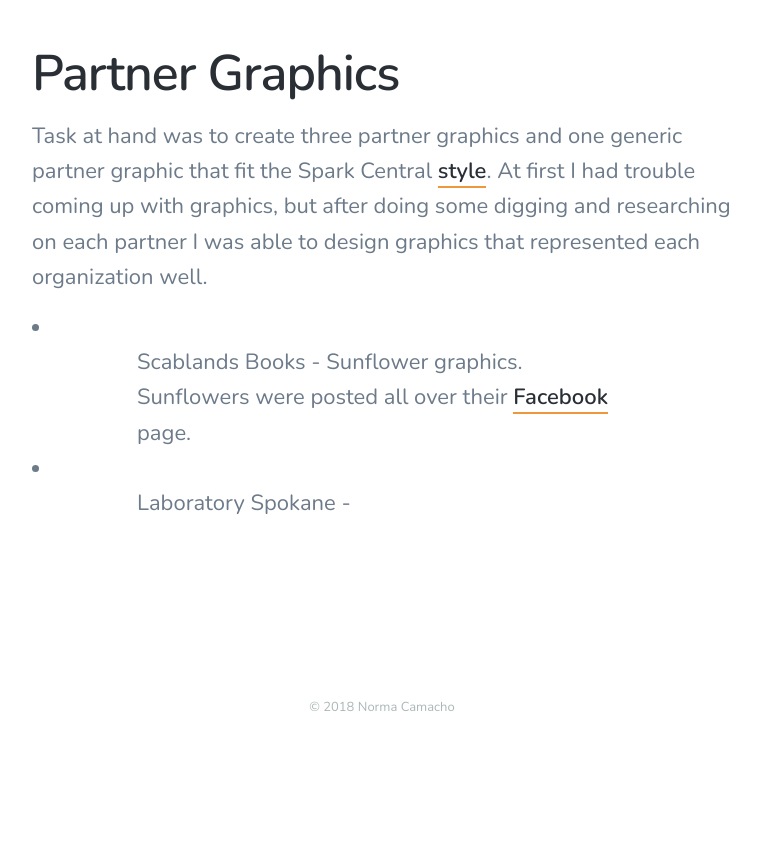
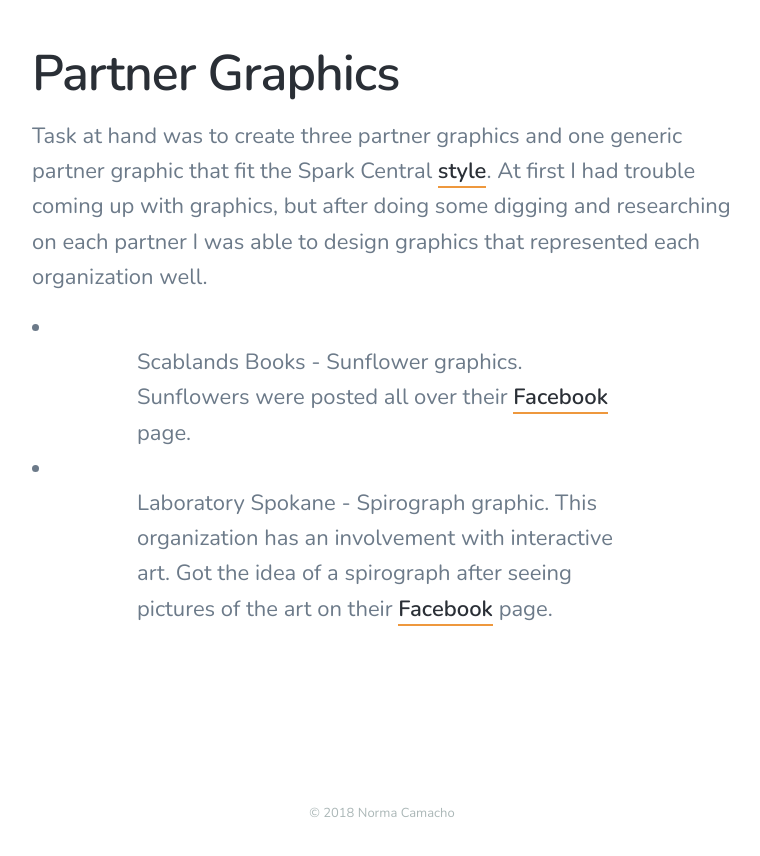
Before and after one commit to noremuhh/noremuhh.github.io, a Jekyll site: the page built from _projects/spark-central-collateral.markdown, in a window 1280 px wide and 900 px high, scrolled down 1607 px. Shown: the top 856 px of the window, without its empty margins (258-1018 px from the left). Built offline with Jekyll 4.4.1, drawn with Linux system fonts in a browser that asks for light colours; nearby versions of some CDN libraries; before the commit the page ends 2401 px from its top, so only the background shows below that.

Commit message:
Updated Spark Central Collateral

```diff
--- a/_projects/spark-central-collateral.markdown
+++ b/_projects/spark-central-collateral.markdown
@@ -27,4 +27,4 @@ Task at hand was to create three partner graphics and one generic partner graphi
 
 * Scablands Books - Sunflower graphics. Sunflowers were posted all over their [Facebook](https://www.facebook.com/pg/scablandsbooks/about/?ref=page_internal) page.
 
-* Laboratory Spokane -
+* Laboratory Spokane - Spirograph graphic. This organization has an involvement with interactive art. Got the idea of a spirograph after seeing pictures of the art on their [Facebook](https://www.facebook.com/LaboratorySpokane/photos/a.477799072312307/956492271109649/?type=3&theater) page.
```
